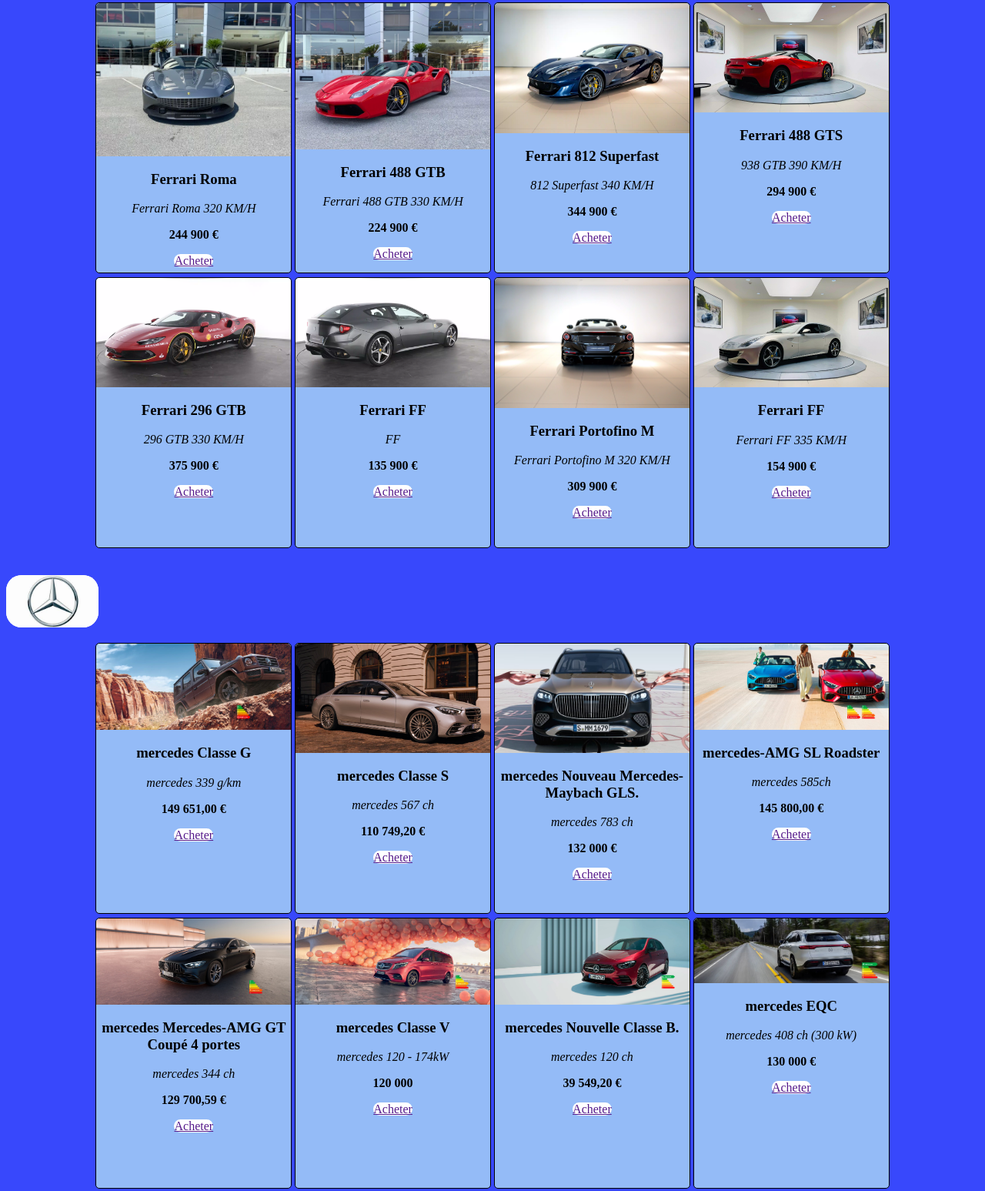
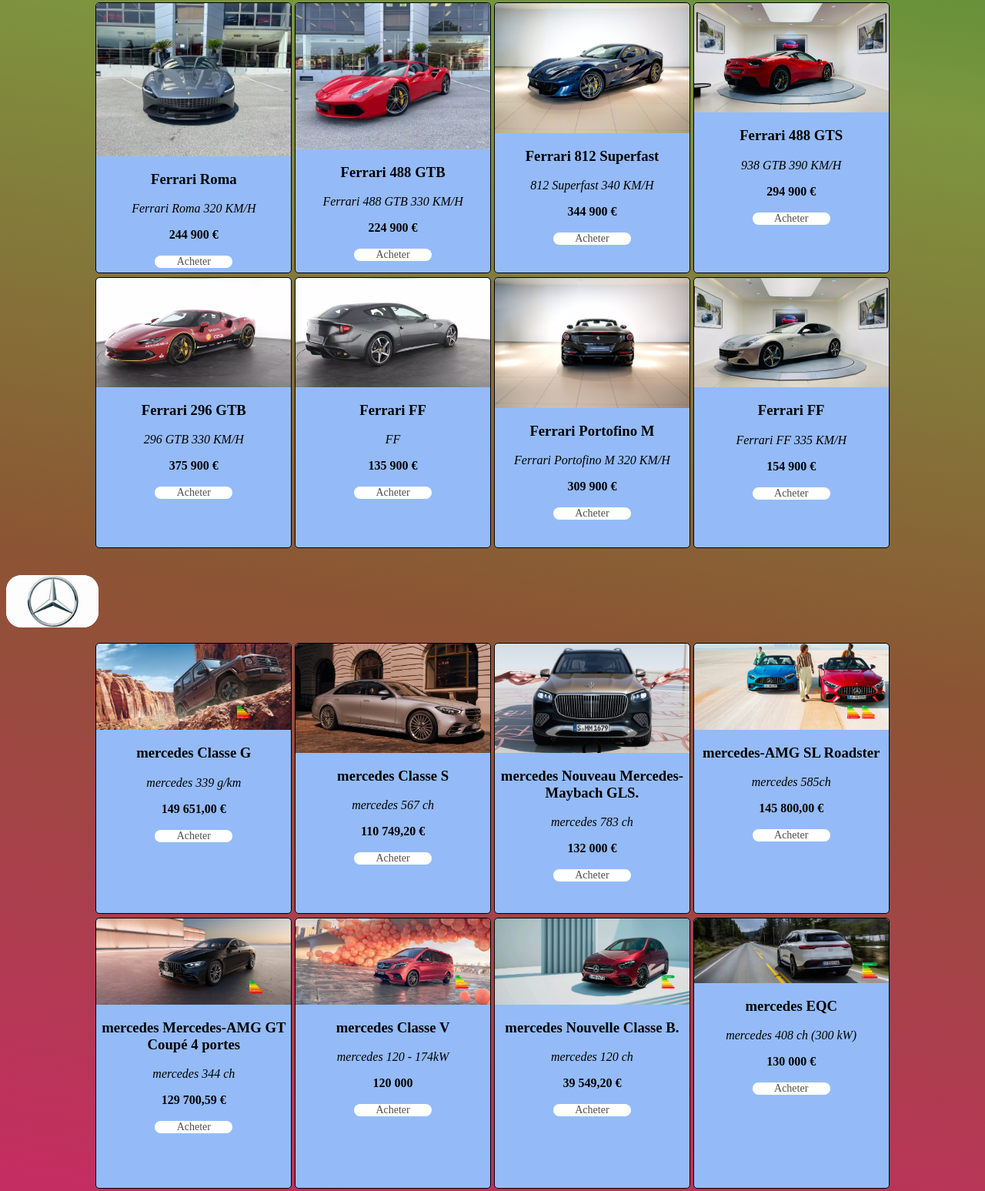
Before and after one commit to alexandre293/location-des-voitures, a plain HTML site: page index.html in a window 1280 px wide. Shown: the part 1959-3506 px from the top of the page at 77% size. Drawn offline with Linux system fonts and the light colour scheme.

Commit message:
modifier les boutons acheter

```diff
--- a/index.html
+++ b/index.html
@@ -150,14 +150,14 @@
         <a class="button" href="">Acheter</a>
     </div>
 
-    <img id="ferrari"  class="logo" src= "image/th (18).jpg">
+    <img id="ferrari"  class="logo" src="image/th (18).jpg">
 
     <div class="card">
         <img src="image/ferrari1.webp">
         <h3>Ferrari Roma</h3>
         <p> <i>Ferrari Roma  320 KM/H</i> </p>
         <p> <b>244 900 €</b> </p>
-        <a class="logo" href="">Acheter</a>
+        <a class="button" href="">Acheter</a>
     </div>
 
     <div class="card">
@@ -165,7 +165,7 @@
         <h3> Ferrari 488 GTB</h3>
         <p> <i> Ferrari 488 GTB 330 KM/H</i> </p>
         <p> <b>224 900 €</b> </p>
-        <a class="logo" href="">Acheter</a>
+        <a class="button" href="">Acheter</a>
     </div>
 
     <div class="card">
@@ -173,7 +173,7 @@
         <h3> Ferrari 812 Superfast</h3>
         <p> <i>812 Superfast 340 KM/H </i> </p>
         <p> <b>344 900 €</b> </p>
-        <a class="logo" href="">Acheter</a>
+        <a class="button" href="">Acheter</a>
     </div>
 
     <div class="card">
@@ -181,7 +181,7 @@
         <h3> Ferrari 488 GTS</h3>
         <p> <i>938 GTB 390 KM/H</i> </p>
         <p> <b>294 900 €</b> </p>
-        <a class="logo" href="">Acheter</a>
+        <a class="button" href="">Acheter</a>
     </div>
 
     <div class="card">
@@ -189,7 +189,7 @@
         <h3> Ferrari 296 GTB</h3>
         <p> <i>296 GTB 330 KM/H </i> </p>
         <p> <b>375 900 €</b> </p>
-        <a class="logo" href="">Acheter</a>
+        <a class="button" href="">Acheter</a>
     </div>
 
     <div class="card">
@@ -197,7 +197,7 @@
         <h3> Ferrari FF </h3>
         <p> <i> FF </i> </p>
         <p> <b>135 900 €</b> </p>
-        <a class="logo" href="">Acheter</a>
+        <a class="button" href="">Acheter</a>
     </div>
 
     <div class="card">
@@ -205,7 +205,7 @@
         <h3>Ferrari Portofino M  </h3>
         <p> <i>Ferrari Portofino M 320 KM/H  </i> </p>
         <p> <b>309 900 €</b> </p>
-        <a class="logo" href="">Acheter</a>
+        <a class="button" href="">Acheter</a>
     </div>
 
     <div class="card">
@@ -213,7 +213,7 @@
         <h3> Ferrari FF</h3>
         <p> <i>Ferrari FF 335 KM/H </i> </p>
         <p> <b>154 900 €</b> </p>
-        <a class="logo" href="">Acheter</a>
+        <a class="button" href="">Acheter</a>
     </div>
 
     <img id="mercedes"  class="logo" src= "image/th.jpg">
@@ -223,7 +223,7 @@
         <h3> mercedes Classe G</h3>
         <p> <i>mercedes 339 g/km </i> </p>
         <p> <b>149 651,00 €</b> </p>
-        <a class="logo" href="">Acheter</a>
+        <a class="button" href="">Acheter</a>
     </div>
 
     <div class="card">
@@ -231,7 +231,7 @@
         <h3>mercedes Classe S</h3>
         <p> <i>mercedes 567 ch</i> </p>
         <p> <b>110 749,20 €</b> </p>
-        <a class="logo" href="">Acheter</a>
+        <a class="button" href="">Acheter</a>
     </div>
 
     <div class="card">
@@ -239,7 +239,7 @@
         <h3>mercedes Nouveau Mercedes-Maybach GLS.</h3>
         <p> <i>mercedes 783 ch</i> </p>
         <p> <b>132 000 € </b> </p>
-        <a class="logo" href="">Acheter</a>
+        <a class="button" href="">Acheter</a>
     </div>
 
     <div class="card">
@@ -247,7 +247,7 @@
         <h3>mercedes-AMG SL Roadster</h3>
         <p> <i>mercedes 585ch </i> </p>
         <p> <b>145 800,00 €</b> </p>
-        <a class="logo" href="">Acheter</a>
+        <a class="button" href="">Acheter</a>
     </div>
 
     <div class="card">
@@ -255,7 +255,7 @@
         <h3>mercedes Mercedes-AMG GT Coupé 4 portes</h3>
         <p> <i>mercedes 344 ch</i> </p>
         <p> <b>129 700,59 €</b> </p>
-        <a class="logo" href="">Acheter</a>
+        <a class="button" href="">Acheter</a>
     </div>
 
     <div class="card">
@@ -263,7 +263,7 @@
         <h3>mercedes Classe V</h3>
         <p> <i>mercedes 120 - 174kW</i> </p>
         <p> <b>120 000 </b> </p>
-        <a class="logo" href="">Acheter</a>
+        <a class="button" href="">Acheter</a>
     </div>
 
     <div class="card">
@@ -271,7 +271,7 @@
         <h3>mercedes Nouvelle Classe B.</h3>
         <p> <i>mercedes 120 ch</i> </p>
         <p> <b>39 549,20 €</b> </p>
-        <a class="logo" href="">Acheter</a>
+        <a class="button" href="">Acheter</a>
     </div>
 
     <div class="card">
@@ -279,7 +279,7 @@
         <h3>mercedes EQC</h3>
         <p> <i>mercedes 408 ch (300 kW)</i> </p>
         <p> <b>130 000 €</b></p>
-        <a class="logo" href="">Acheter</a>
+        <a class="button" href="">Acheter</a>
     </div>
 
 </body>
--- a/style.css
+++ b/style.css
@@ -1,6 +1,7 @@
 body {
     background-color: #3848fc;
     text-align: center;
+    background: linear-gradient(9deg, rgba(196,45,97,1) 1%, rgba(139,85,51,1) 23%, rgba(88,121,9,0.7793242296918768) 43%, rgba(72,137,52,1) 53%, rgba(60,150,86,1) 61%, rgba(32,178,164,1) 79%, rgba(21,189,194,1) 86%, rgba(0,212,255,1) 100%);
 }
 
 .card {
```
